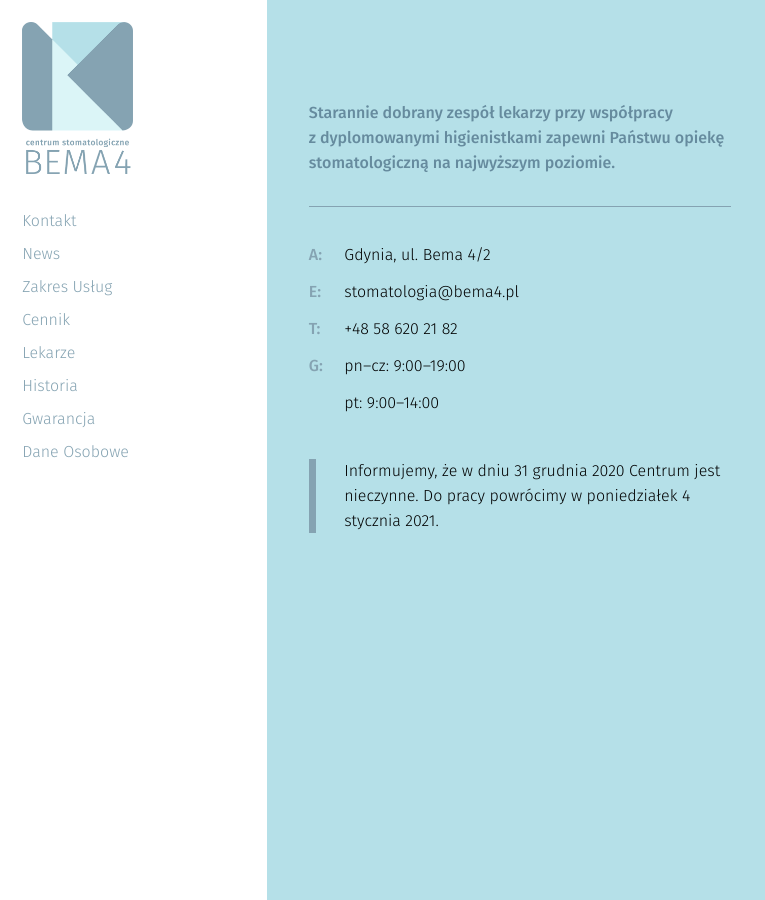
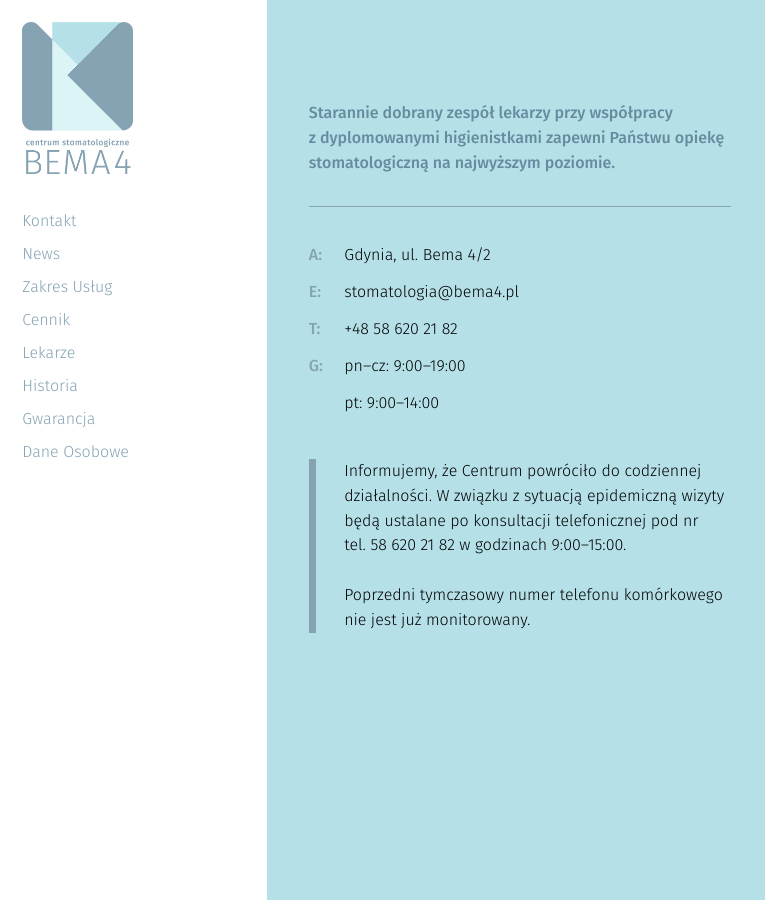
Before and after one commit to CSB4/bema4, a Jekyll site: the page built from index.html, in a window 1280 px wide and 900 px high. Shown: the whole window, without its empty margins (0-765 px from the left). Built offline with Jekyll 4.4.1, drawn with Linux system fonts in a browser that asks for light colours; nearby versions of some CDN libraries.

Commit message:
Revert "informacja o zamknieciu w sylwestra (#95)" (#101)
This reverts commit d1d438a0730bd7f3bae22ae62c82bf1526dcdd70.

```diff
--- a/_slides/0000-01-10-kontakt.markdown
+++ b/_slides/0000-01-10-kontakt.markdown
@@ -10,7 +10,7 @@ mail: "stomatologia@bema4.pl"
 godziny:
   - "<time itemprop=\"openingHours\" datetime=\"Mo-Th 09:00-19:00\"><b>pn&ndash;cz:</b> 9:00&ndash;19:00</time>"
   - "<time itemprop=\"openingHours\" datetime=\"Fr 09:00-14:00\"><b>pt:</b> 9:00&ndash;14:00</time>"
-ogloszenie: 'Informujemy, że w dniu 31 grudnia 2020 Centrum jest nieczynne. Do pracy powrócimy w poniedziałek 4 stycznia 2021.'
+ogloszenie: 'Informujemy, że Centrum powróciło do codziennej działalności. W związku z sytuacją epidemiczną wizyty będą ustalane po konsultacji telefonicznej pod nr tel.&nbsp;<a href="tel:+48586202182">58&nbsp;620&nbsp;21&nbsp;82</a> w godzinach 9:00&ndash;15:00.<br><br>Poprzedni tymczasowy numer telefonu komórkowego nie jest już monitorowany.'
 fullscreen: true
 published: true
 ---
```
